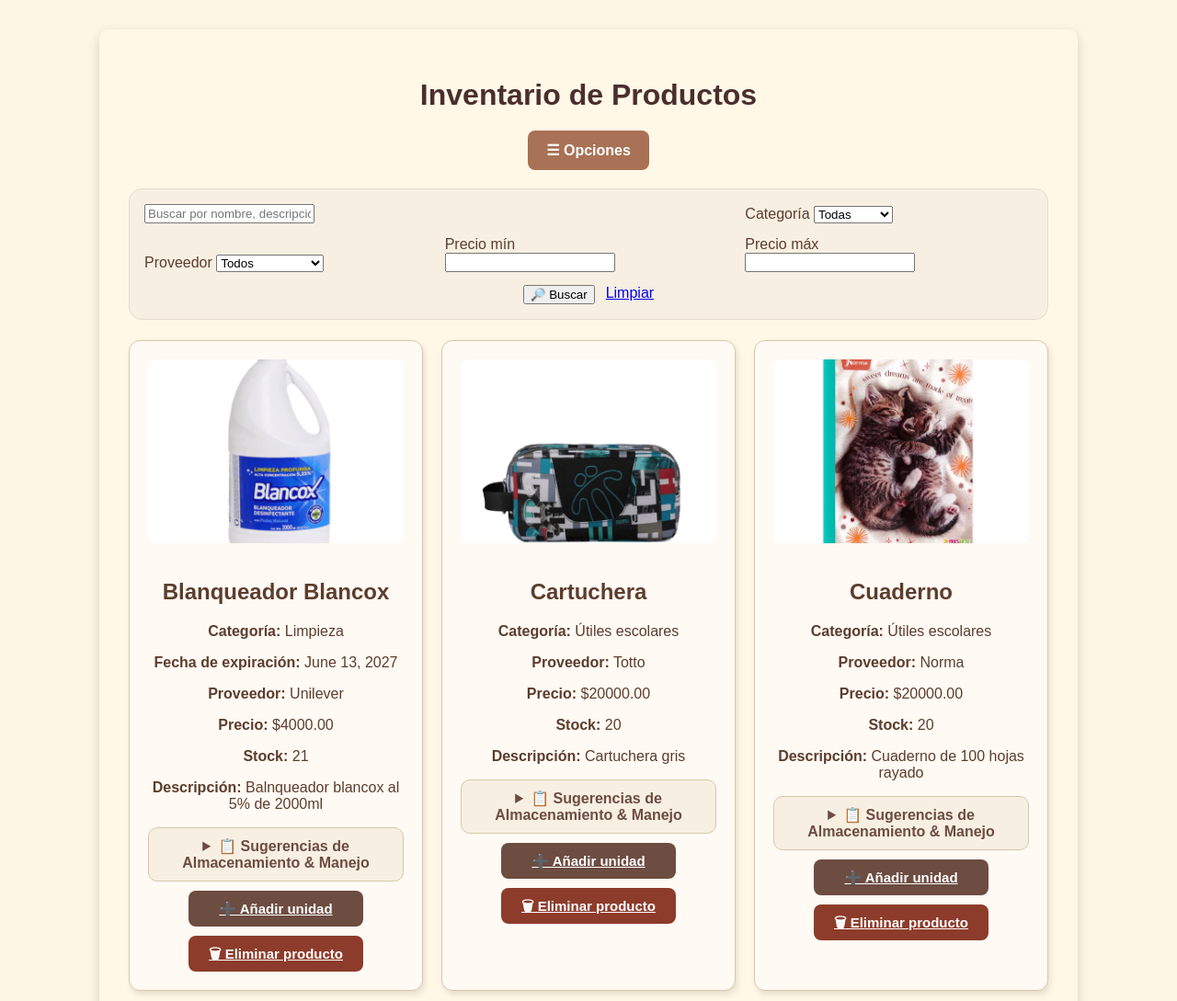
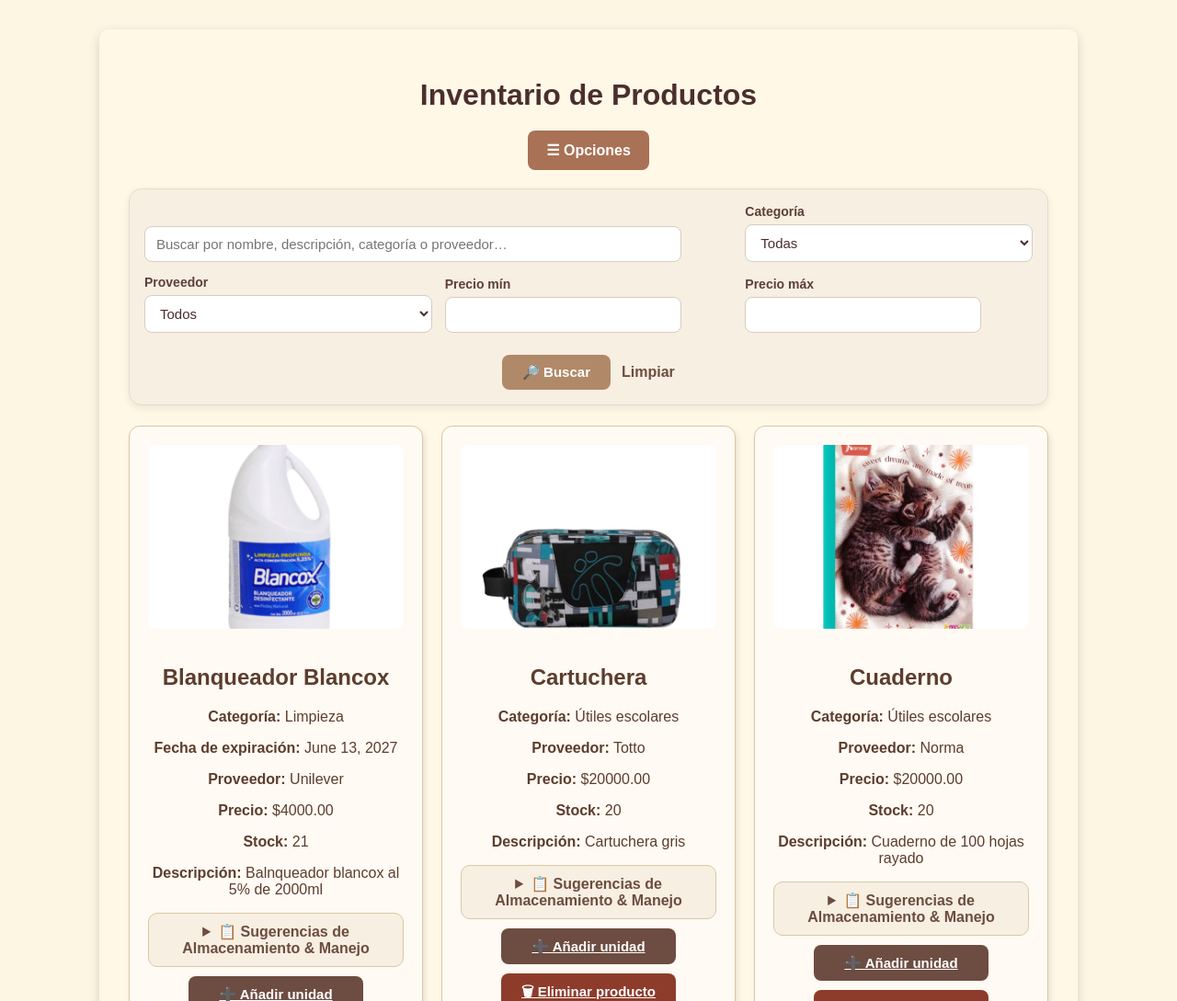
Before and after one commit to ECVoids/KontaGo, a Django app: page /inventory/ in a window 1280 px wide. Shown: the part 102-1191 px from the top of the page at 92% size. Run offline with Django 5.2, Linux system fonts and the light colour scheme; data comes from the database, SQL or seed files in the repository; both versions use the stored data as it was after the commit.

Commit message:
barra de búsqueda nueva

```diff
--- a/inventory/templates/inventory_display.html
+++ b/inventory/templates/inventory_display.html
@@ -108,6 +108,99 @@
     color: #721c24;
     border: 1px solid #f5c6cb;
   }
+
+  /* ===== Filtros ===== */
+.filters-form {
+  max-width: 1200px;
+  margin: 24px auto 30px;
+  background: #fffaf3;
+  border: 1px solid #e8dcca;
+  border-radius: 16px;
+  padding: 20px 28px;
+  box-shadow: 0 3px 8px rgba(0, 0, 0, 0.08);
+}
+
+.filters-grid {
+  display: grid;
+  grid-template-columns: repeat(12, 1fr);
+  gap: 18px;
+  align-items: end;
+}
+
+.label {
+  display: block;
+  margin-bottom: 6px;
+  color: #5d4037;
+  font-weight: 600;
+  font-size: 14px;
+}
+
+.input,
+.select {
+  width: 100%;
+  padding: 10px 12px;
+  border: 1px solid #d6ccc2;
+  border-radius: 8px;
+  background-color: #fff;
+  font-size: 15px;
+  color: #4b2e2e;
+  transition: border-color 0.2s, box-shadow 0.2s;
+}
+
+.input:focus,
+.select:focus {
+  border-color: #b08968;
+  box-shadow: 0 0 0 3px rgba(176, 137, 104, 0.25);
+  outline: none;
+}
+
+.f-actions {
+  grid-column: 1 / -1;
+  display: flex;
+  gap: 14px;
+  justify-content: center;
+  margin-top: 10px;
+}
+
+.btn-search {
+  background-color: #b08968;
+  color: #fff;
+  border: none;
+  padding: 10px 22px;
+  border-radius: 8px;
+  cursor: pointer;
+  font-weight: 700;
+  font-size: 15px;
+  transition: background-color 0.2s, transform 0.1s;
+}
+
+.btn-search:hover {
+  background-color: #9c6644;
+  transform: scale(1.03);
+}
+
+.link-clear {
+  color: #6d4c41;
+  font-weight: 600;
+  text-decoration: none;
+  align-self: center;
+  transition: color 0.2s;
+}
+
+.link-clear:hover {
+  color: #9c6644;
+  text-decoration: underline;
+}
+
+@media (max-width: 768px) {
+  .filters-grid {
+    grid-template-columns: 1fr;
+  }
+  .f-item {
+    grid-column: span 12 !important;
+  }
+}
+
 
   /* ===== Resto de estilos (filtros, tarjetas, etc.) ===== */
   .filters-form {
```
Also changed, not shown: db.sqlite3.
